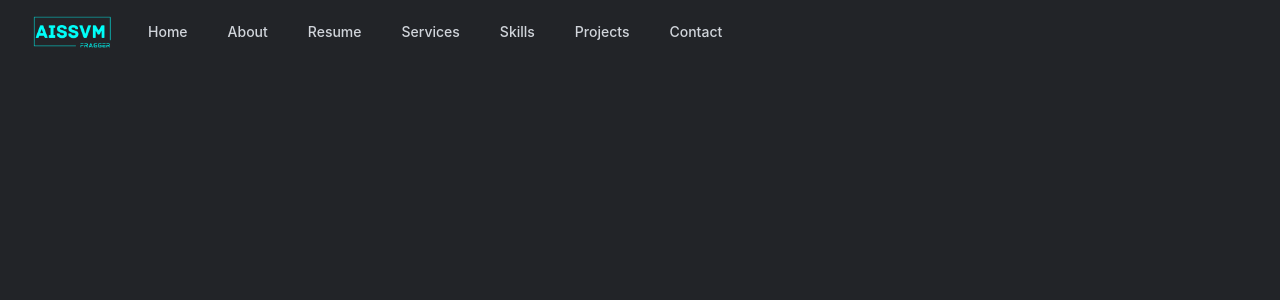
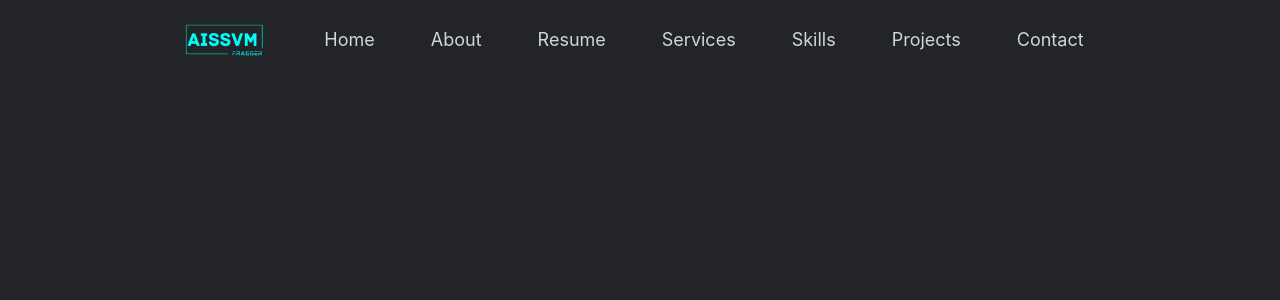
Before and after one commit to FRAGG33R/Portfolio, a Next.js app: page / in a window 1280 px wide. Shown: the top 300 px of the page. Built offline with nearby package versions, Linux system fonts and the light colour scheme.

Commit message:
navBar : resire font-size

```diff
--- a/components/navBar.tsx
+++ b/components/navBar.tsx
@@ -21,7 +21,7 @@ export default function NavBar() {
 	{({ open }) => (
 	  <>
 		<div className="mx-auto max-w-7xl px-2 sm:px-6 lg:px-8">
-		  <div className="relative flex h-16 items-center justify-between">
+		  <div className="relative flex h-20 items-center justify-between">
 			<div className="absolute inset-y-0 left-0 flex items-center sm:hidden">
 			  <Disclosure.Button className="inline-flex items-center justify-center rounded-md p-2 text-gray-400 hover:bg-gray-700 hover:text-white focus:outline-none focus:ring-2 focus:ring-inset focus:ring-white">
 				<span className="sr-only">Open main menu</span>
@@ -32,7 +32,7 @@ export default function NavBar() {
 				)}
 			  </Disclosure.Button>
 			</div>
-			<div className="flex flex-1 items-center justify-center sm:items-stretch sm:justify-start">
+			<div className="flex flex-1 justify-center sm:items-stretch ">
 			  <div className="flex flex-shrink-0 items-center">
 				<Image
 					src={Logo}
@@ -49,15 +49,15 @@ export default function NavBar() {
 					width={0}
 				/>
 			  </div>
-			  <div className="hidden sm:ml-6 sm:block">
-				<div className="flex space-x-4">
+			  <div className="hidden sm:ml-12 sm:block">
+				<div className="flex space-x-8">
 				  {navigation.map((item) => (
 					<a
 					  key={item.name}
 					  href={item.href}
 					  className={classNames(
 						'text-gray-300 hover:bg-fav-color hover:text-white',
-						'px-3 py-2 rounded-md text-sm font-medium'
+						'px-3 py-2 rounded-md text-lg font-normal'
 					  )}
 					  aria-current={item.current ? 'page' : undefined}
 					>
```
